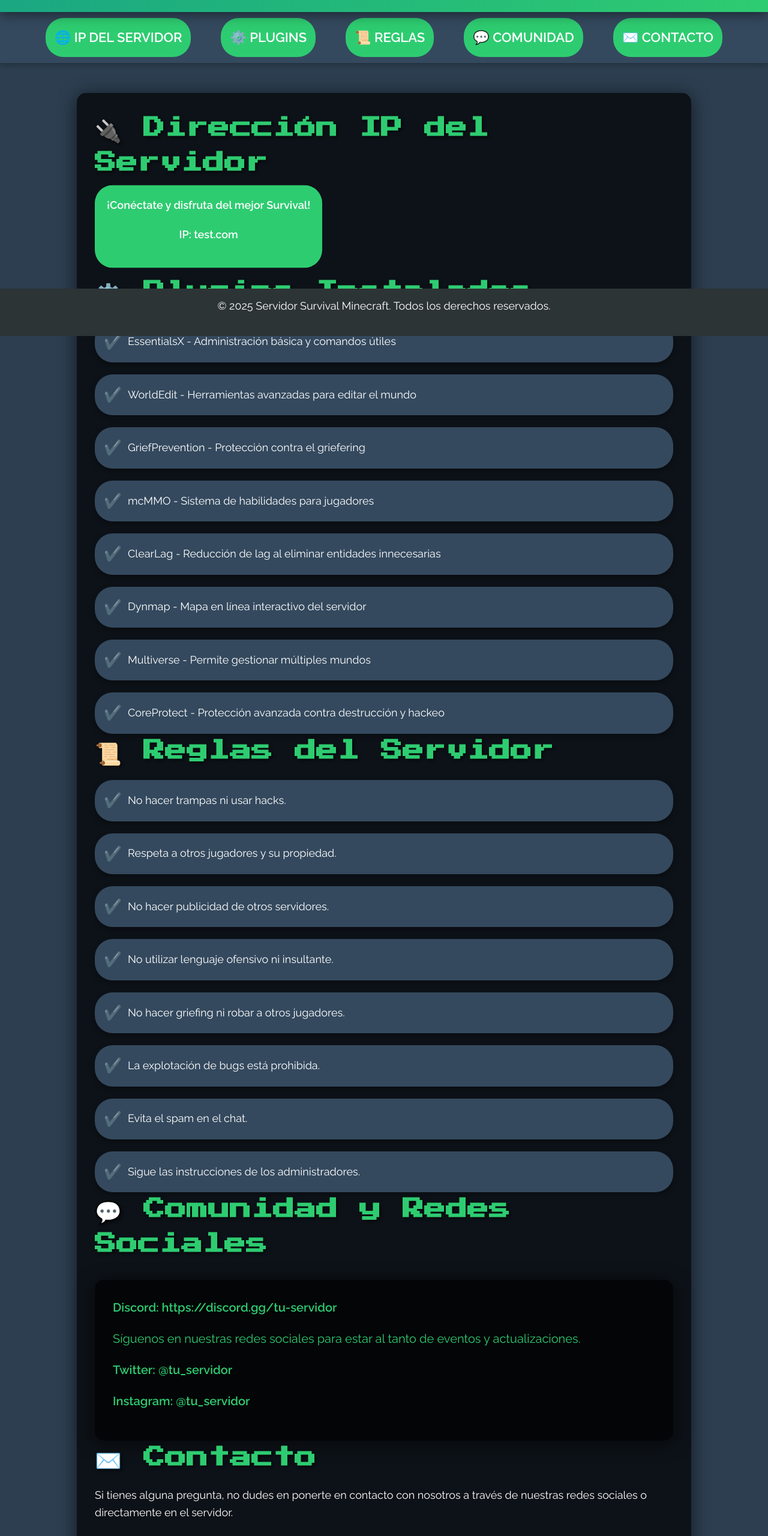
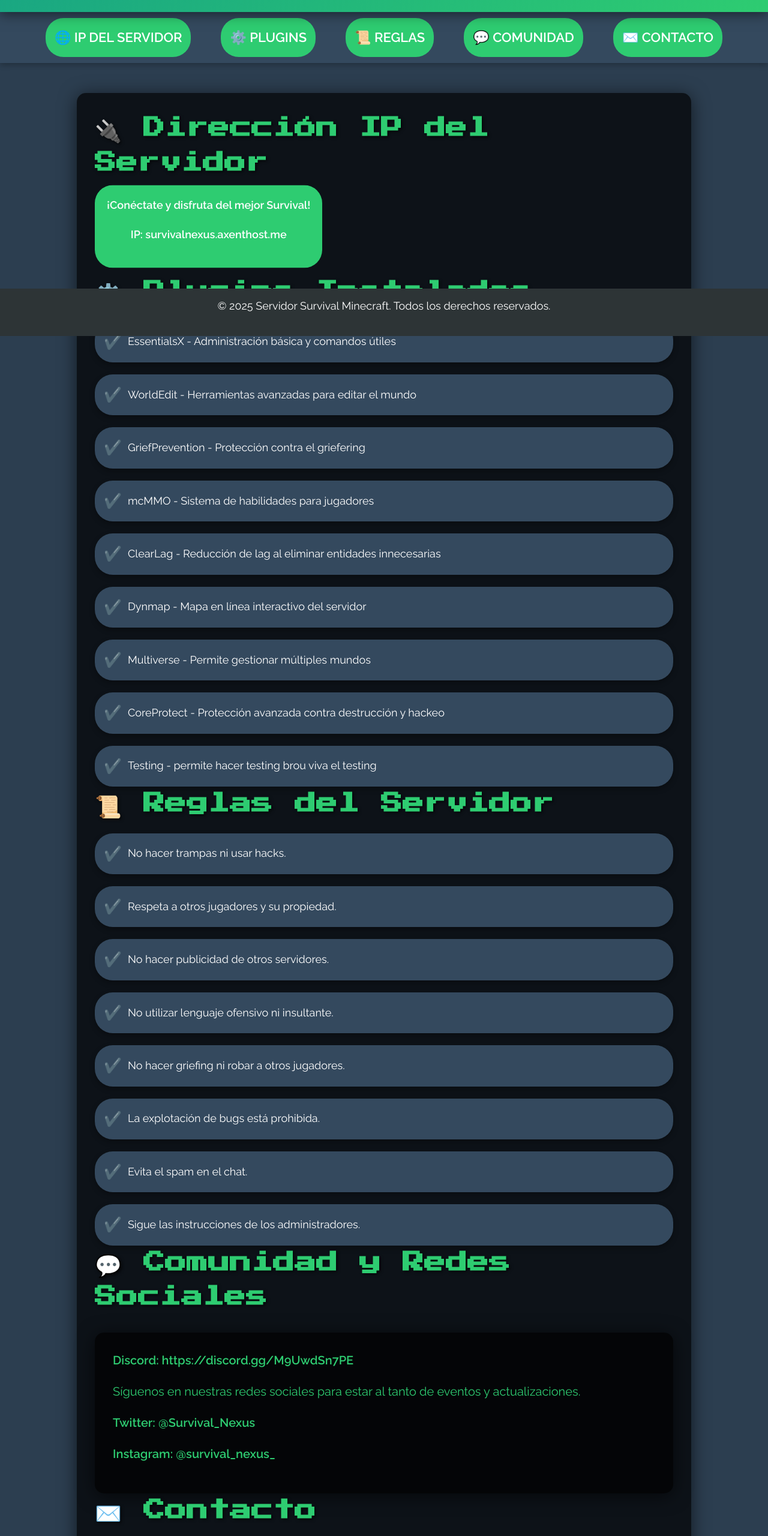
Before and after one commit to lauti8899/Survival_Nexus, a plain HTML site: page index.html in a window 1280 px wide. Shown: the part 240-2800 px from the top of the page at 60% size. Drawn offline with Linux system fonts and the light colour scheme.

Commit message:
Update index.html

```diff
--- a/index.html
+++ b/index.html
@@ -3,7 +3,7 @@
 <head>
     <meta charset="UTF-8">
     <meta name="viewport" content="width=device-width, initial-scale=1.0">
-    <title>Servidor Survival Minecraft</title>
+    <title>Survival Nexus</title>
     <link href="https://fonts.googleapis.com/css2?family=Press+Start+2P&family=Raleway:wght@300;400;600&display=swap" rel="stylesheet">
     <style>
         * {
@@ -212,7 +212,7 @@
             <h2>🔌 Dirección IP del Servidor</h2>
             <div class="ip-container">
                 <p><strong>¡Conéctate y disfruta del mejor Survival!</strong></p>
-                <p><strong>IP: test.com</strong></p>
+                <p><strong>IP: survivalnexus.axenthost.me</strong></p>
             </div>
         </section>
 
@@ -227,6 +227,7 @@
                 <li>Dynmap - Mapa en línea interactivo del servidor</li>
                 <li>Multiverse - Permite gestionar múltiples mundos</li>
                 <li>CoreProtect - Protección avanzada contra destrucción y hackeo</li>
+                <li>Testing - permite hacer testing brou viva el testing</li>
             </ul>
         </section>
 
@@ -247,10 +248,10 @@
         <section id="community">
             <h2>💬 Comunidad y Redes Sociales</h2>
             <div class="community-section">
-                <p><strong>Discord: <a href="https://discord.gg/tu-servidor" target="_blank">https://discord.gg/tu-servidor</a></strong></p>
+                <p><strong>Discord: <a href="https://discord.gg/M9UwdSn7PE" target="_blank">https://discord.gg/M9UwdSn7PE</a></strong></p>
                 <p>Síguenos en nuestras redes sociales para estar al tanto de eventos y actualizaciones.</p>
-                <p><strong>Twitter:</strong> <a href="https://twitter.com/tu_servidor" target="_blank">@tu_servidor</a></p>
-                <p><strong>Instagram:</strong> <a href="https://instagram.com/tu_servidor" target="_blank">@tu_servidor</a></p>
+                <p><strong>Twitter:</strong> <a href="https://x.com/Survival_Nexus" target="_blank">@Survival_Nexus</a></p>
+                <p><strong>Instagram:</strong> <a href="https://www.instagram.com/survival_nexus_/" target="_blank">@survival_nexus_</a></p>
             </div>
         </section>
 
@@ -259,7 +260,7 @@
             <p>Si tienes alguna pregunta, no dudes en ponerte en contacto con nosotros a través de nuestras redes sociales o directamente en el servidor.</p>
         </section>
 
-        <a href="mailto:contacto@servidor.com" class="cta-button">📧 Contáctanos</a>
+        <a href="mailto:survivalnexus42@gmail.com" class="cta-button">📧 Contáctanos</a>
     </div>
 
     <footer>
```
